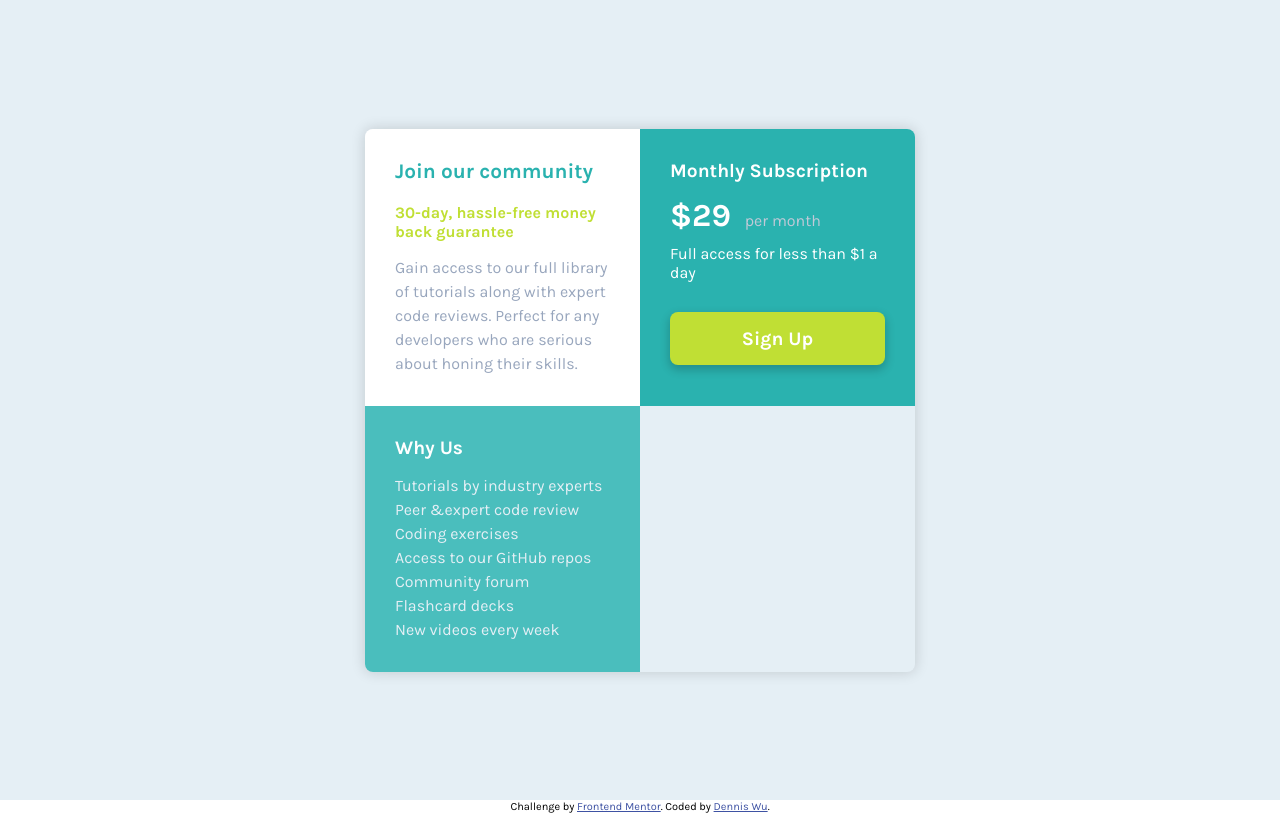
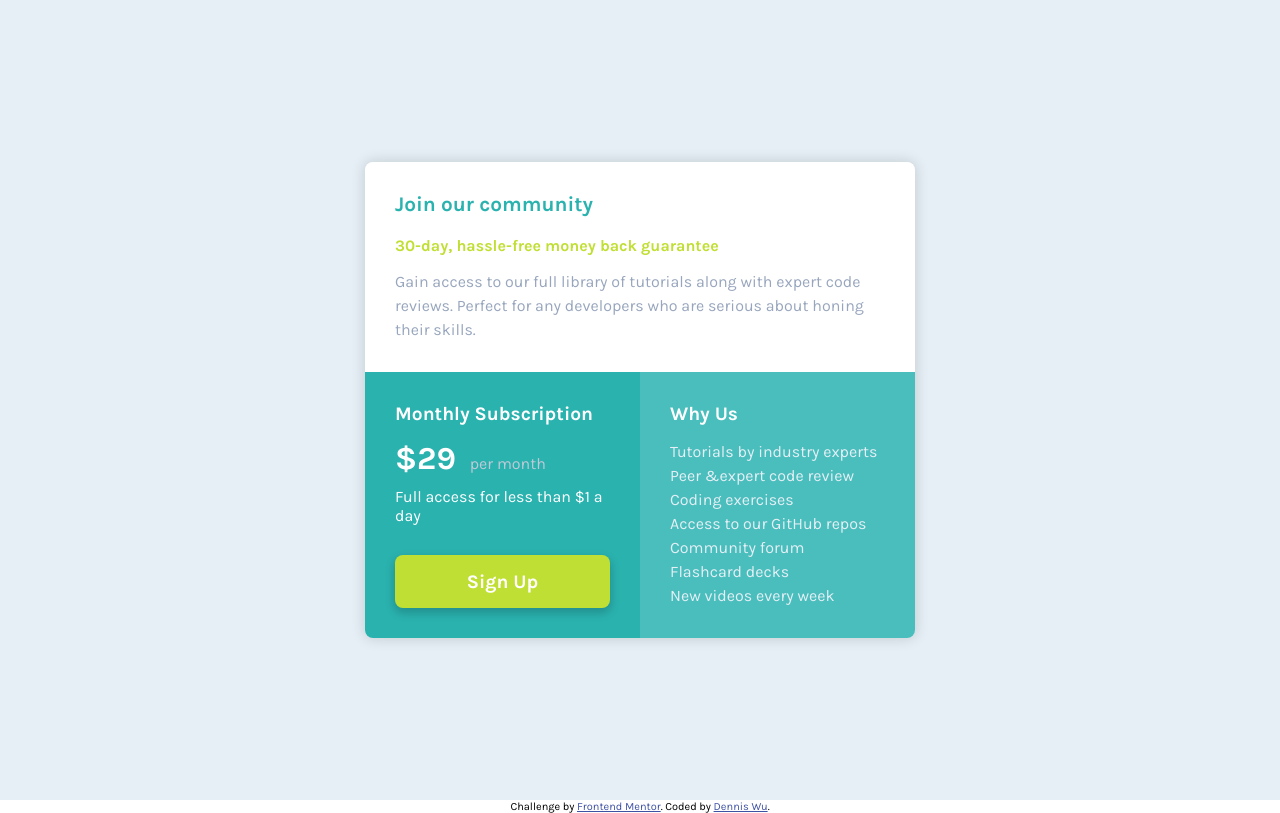
Before and after one commit to DennisWu0/single-price-grid-component-master, a plain HTML site: page index.html in a window 1280 px wide. Drawn offline with Linux system fonts and the light colour scheme; a web font is replaced by a local one.

Commit message:
Update style.css
RWD update version

```diff
--- a/style.css
+++ b/style.css
@@ -108,5 +108,10 @@ section{
     .container{
         grid-template-columns: 1fr 1fr;
     }
-
+    .item1{
+        grid-area: 1/ 1/ 2/ 3;
+    }
+    .item2, .item3{
+        grid-row: 2;
+    }
 }
```
